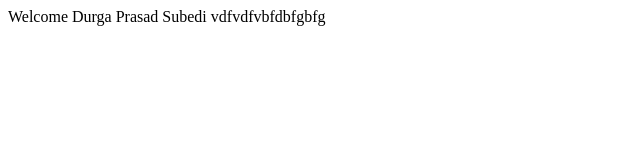
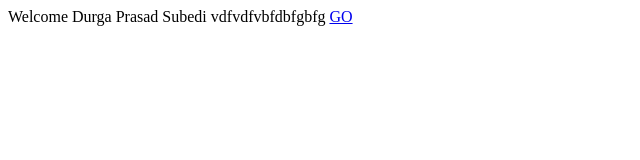
Before and after one commit to Utsavdahal2015/durga, a plain HTML site: page index.html in a window 1280 px wide. Shown: the full height of the page, 0-640 px from the left. Drawn offline with Linux system fonts and the light colour scheme.

Commit message:
Update index.html

```diff
--- a/index.html
+++ b/index.html
@@ -1,2 +1,3 @@
 Welcome Durga Prasad Subedi
 vdfvdfvbfdbfgbfg
+<a href="next.html">GO</a>
```
